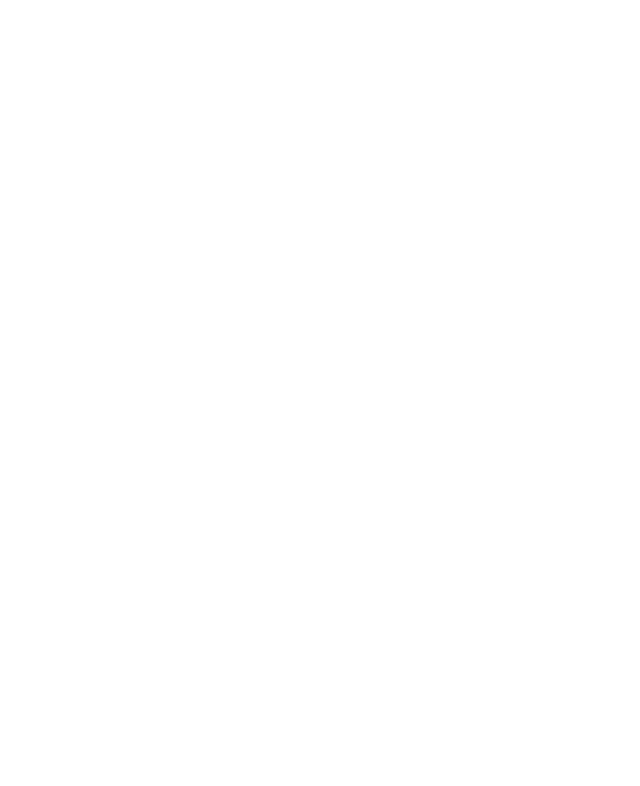
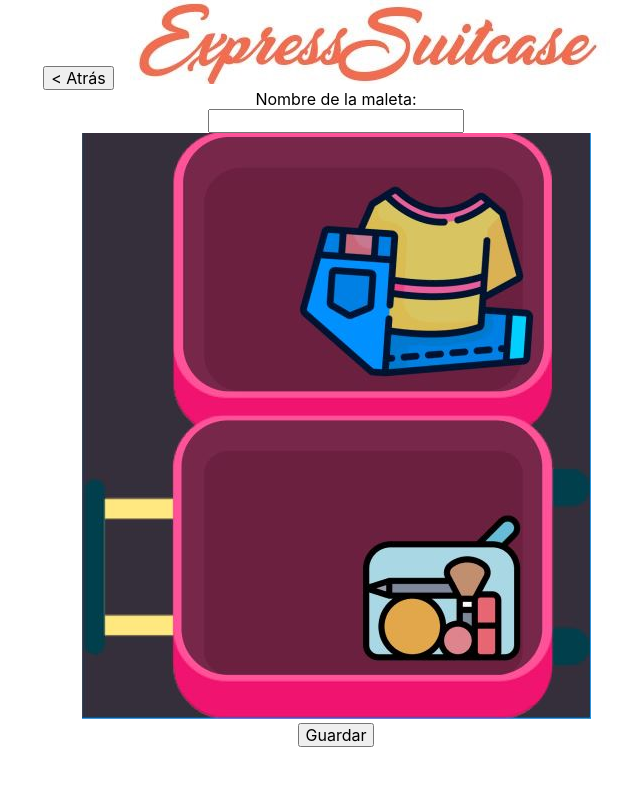
Before and after one commit to Saralopezlovon/ExpressSuitcase, a React (Create React App) app in the folder client/: page /newsuitcase in a window 1280 px wide. Before the commit this address had no page. Shown: the top 786 px of the page, without its empty margins (304-944 px from the left). Built offline with nearby package versions, Linux system fonts and the light colour scheme.

Commit message:
Add new component NewSuitcase

```diff
--- a/client/src/components/Main/Main.jsx
+++ b/client/src/components/Main/Main.jsx
@@ -5,6 +5,7 @@
 import Login from '../Login/Login';
 import Menu from '../Menu/Menu';
 import Register from '../Register/Register';
+import NewSuitcase from "../NewSuitcase/NewSuitcase";
 
 import './Main.css';
 
@@ -15,6 +16,7 @@
       <Route path="/login" element={<Login />} />
       <Route path="/signup" element={<Register />} />
       <Route path="/lobby" element={<Menu />} />
+      <Route path="/newsuitcase" element={<NewSuitcase />} />
     </Routes>
   </main>);
 };
--- /dev/null
+++ b/client/src/components/NewSuitcase/NewSuitcase.jsx
@@ -0,0 +1,16 @@
+import React from "react";
+import Header from '../Header/Header';
+import suitcase  from '../../assets/suitcase.JPG';
+import './NewSuitcase.css';
+
+const NewSuitcase = () => {
+  return <div>
+      <Header />
+      <label for="nameSuitcase">Nombre de la maleta:</label> <br />
+      <input type="text" id="nameSuitcase" name="nameSuitcase" required ></input><br />
+      <img src={suitcase} alt="suitcase" className="suitcase" /> <br />
+      <input type="submit" value="Guardar"></input>
+    </div>;
+};
+
+export default NewSuitcase;
--- /dev/null
+++ b/client/src/components/NewSuitcase/index.js
@@ -0,0 +1 @@
+export { default } from "./NewSuitcase";
--- a/client/src/components/Register/Register.jsx
+++ b/client/src/components/Register/Register.jsx
@@ -8,7 +8,7 @@
 const Register = () => {
   return <div>
   <img src={logo} alt="logoApp" className="logoApp" /> <br />
-  <form className="formLogin" className="formLogin">
+  <form className="formLogin" >
 
     <p className="paragrahRegister">Ingresa el email y contraseña que usarás para acceder a la app.</p>
 
```
Also changed, not shown: client/src/assets/suitcase.JPG (added), client/src/components/NewSuitcase/NewSuitcase.css (added), 1 other file (tests, documents, lock files or other folders).
